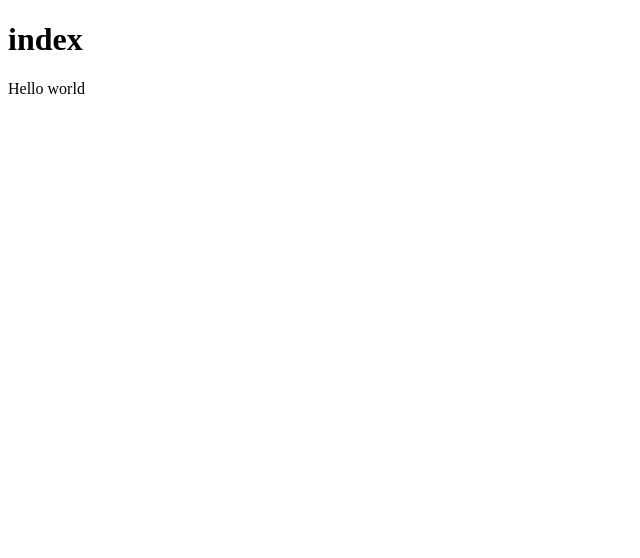
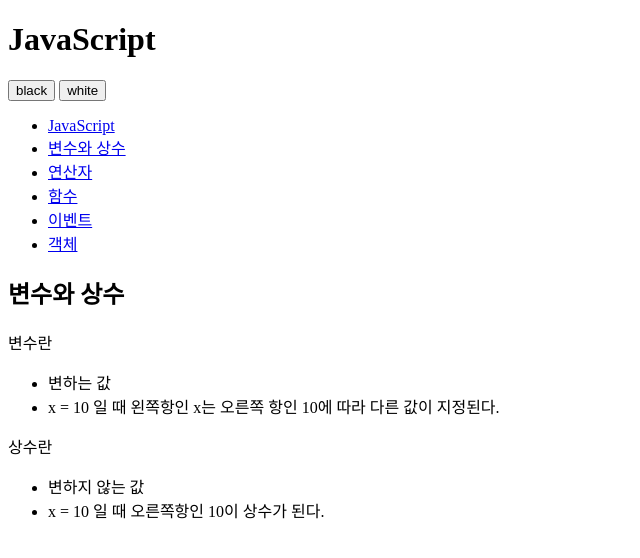
Before and after one commit to tlsgjswn/opentutorials-shin-heon-joo, a plain HTML site: page index.html in a window 1280 px wide. Shown: the whole page, without its empty margins (0-640 px from the left). Drawn offline with Linux system fonts and the light colour scheme.

Commit message:
change index.html

```diff
--- a/index.html
+++ b/index.html
@@ -1,49 +1,52 @@
 <!DOCTYPE html>
-<html lang="en">
+<html>
 <head>
 <meta charset="utf-8" />
-
-		<!-- Always force latest IE rendering engine (even in intranet) & Chrome Frame
-		Remove this if you use the .htaccess -->
-		<meta http-equiv="X-UA-Compatible" content="IE=edge,chrome=1" />
-
-		<title>index</title>
-		<meta name="description" content="" />
-		<meta name="author" content="user" />
-
-		<meta name="viewport" content="width=device-width; initial-scale=1.0" />
-
-		<!-- Replace favicon.ico & apple-touch-icon.png in the root of your domain and delete these references -->
-		<link rel="shortcut icon" href="/favicon.ico" />
-		<link rel="apple-touch-icon" href="/apple-touch-icon.png" />
 </head>
-
-	<body>
+<body id="body">
 <div>
 <header>
-				<h1>index</h1><!DOCTYPE html>
-<html lang="en">
-    <head>
-        <meta charset="utf-8" />
-
-        <!-- Always force latest IE rendering engine (even in intranet) & Chrome Frame
-        Remove this if you use the .htaccess -->
-        <meta http-equiv="X-UA-Compatible" content="IE=edge,chrome=1" />
-
-        <title>index</title>
-        <meta name="description" content="" />
-        <meta name="author" content="egoing" />
-
-        <meta name="viewport" content="width=device-width; initial-scale=1.0" />
-
-        <!-- Replace favicon.ico & apple-touch-icon.png in the root of your domain and delete these references -->
-        <link rel="shortcut icon" href="/favicon.ico" />
-        <link rel="apple-touch-icon" href="/apple-touch-icon.png" />
-    </head>
-
-    <body>
-        Hello world
+<h1>JavaScript</h1>
+</header>
+<div id="toolbar">
+<input type="button" value="black" />
+<input type="button" value="white" />
+</div>
+<nav>
+<ul>
+<li><a href="http://opentutorials.org/course/49/17">JavaScript</a></li>
+<li><a href="http://opentutorials.org/course/49/16">변수와 상수</a></li>
+<li><a href="http://opentutorials.org/course/49/18">연산자</a></li>
+<li><a href="http://opentutorials.org/course/49/19">함수</a></li>
+<li><a href="http://opentutorials.org/course/49/20">이벤트</a></li>
+<li><a href="http://opentutorials.org/course/49/21">객체</a></li>
+</ul>
+</nav>
+<article>
+<h2>변수와 상수</h2>
+<div>
+<p>변수란</p>
+<ul>
+<li>
+변하는 값
+</li>
+<li>
+x = 10 일 때 왼쪽항인 x는 오른쪽 항인 10에 따라 다른 값이 지정된다.
+</li>
+</ul>
+<p>
+상수란
+</p>
+<ul>
+<li>
+변하지 않는 값
+</li>
+<li>
+x = 10 일 때 오른쪽항인 10이 상수가 된다.
+</li>
+</ul>
+</div>
+</article>
+</div>
 </body>
 </html>
-	</body>
-</html>
```
Lines whose indentation alone changed are shown as unchanged.
